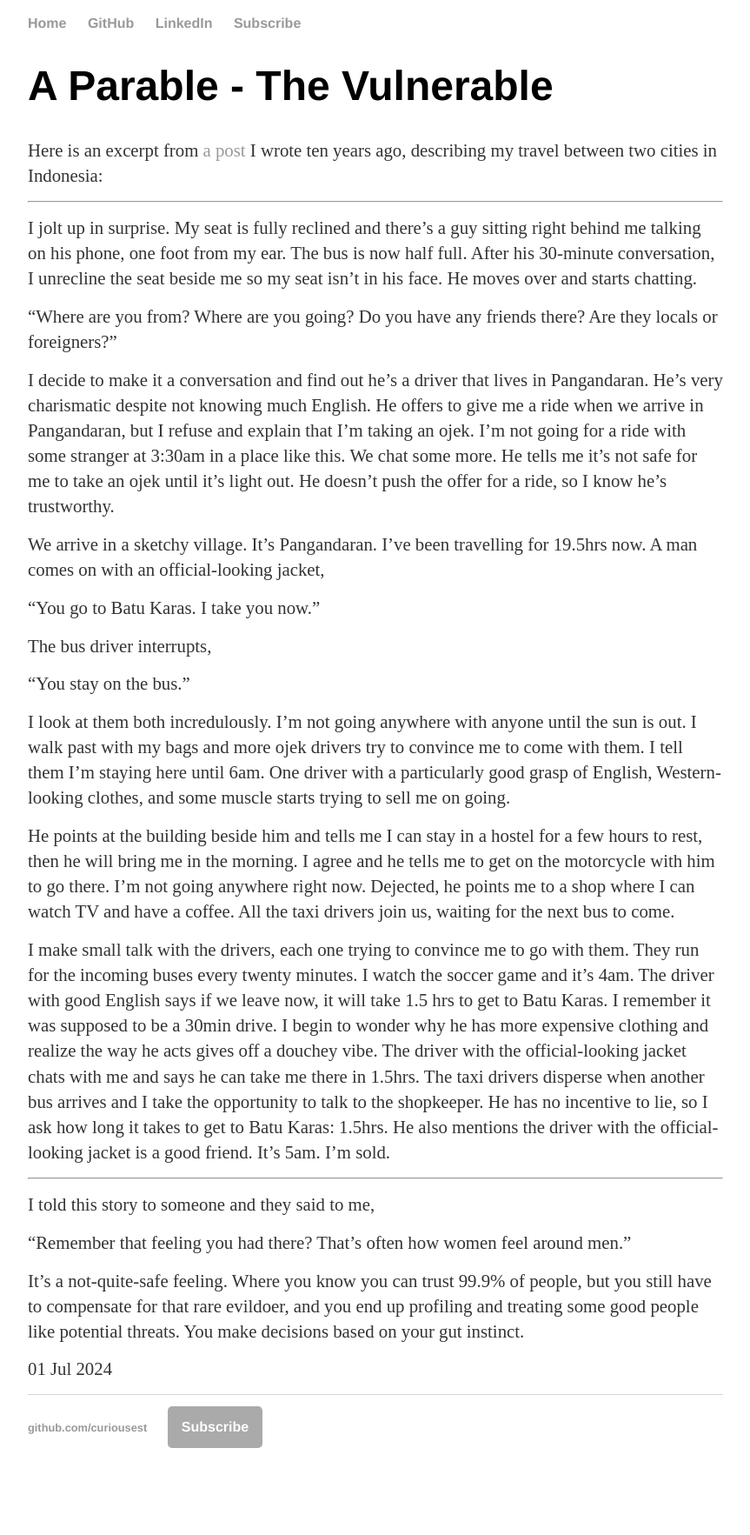
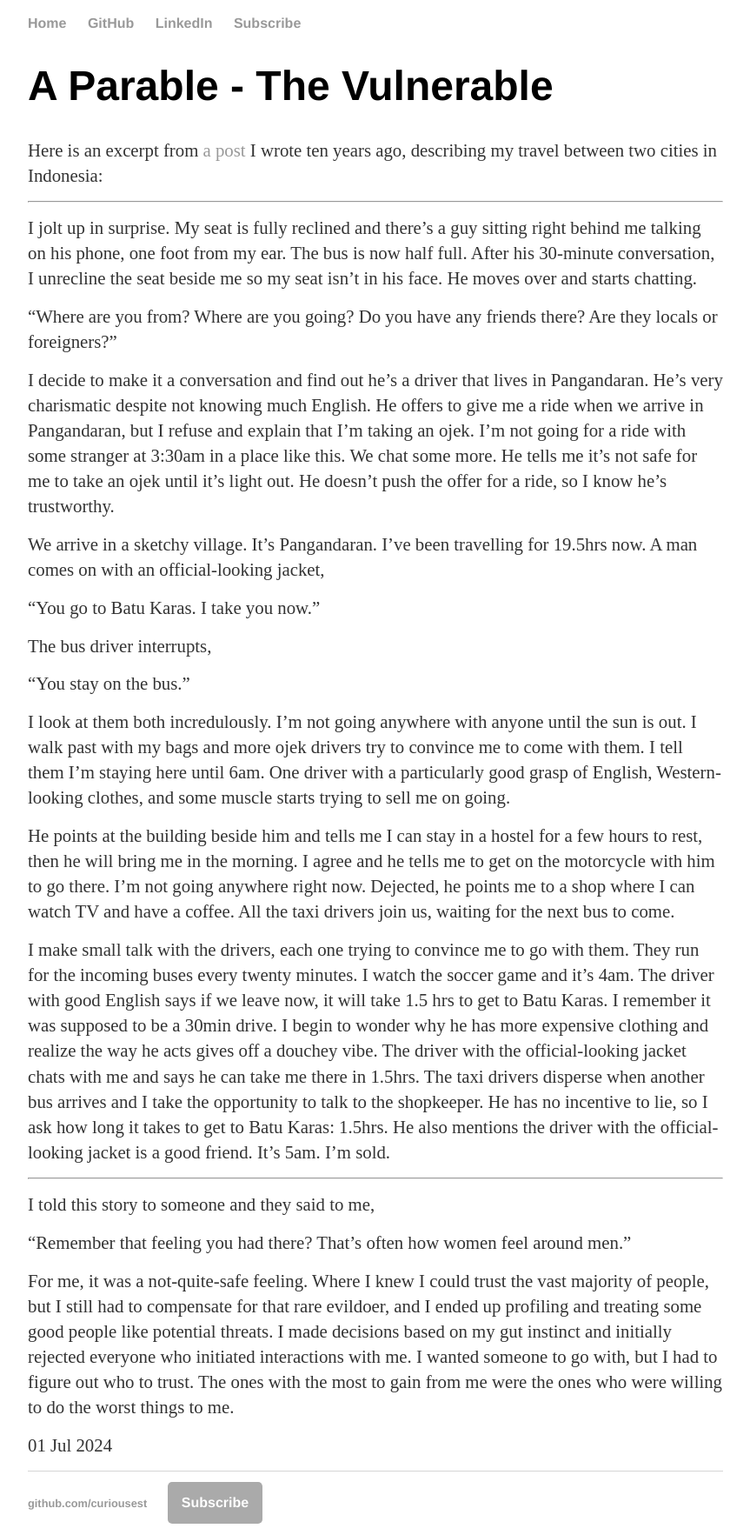
Before and after one commit to curiousest/curiousest.github.io, a Jekyll site: the page built from _posts/2024-07-01-parable-on-the-vulnerable.md, in a window 1280 px wide. Shown: the whole page at 87% size, without its empty margins (208-1071 px from the left). Built offline with Jekyll 4.4.1, drawn with Linux system fonts in a browser that asks for light colours; before the commit the page ends 1678 px from its top, so only the background shows below that.

Commit message:
Updates to parables and added to best posts.

```diff
--- a/_posts/2024-07-01-parable-on-the-vulnerable.md
+++ b/_posts/2024-07-01-parable-on-the-vulnerable.md
@@ -39,4 +40,4 @@ I told this story to someone and they said to me,
 
 "Remember that feeling you had there? That's often how women feel around men."
 
-It's a not-quite-safe feeling. Where you know you can trust 99.9% of people, but you still have to compensate for that rare evildoer, and you end up profiling and treating some good people like potential threats. You make decisions based on your gut instinct.
+For me, it was a not-quite-safe feeling. Where I knew I could trust the vast majority of people, but I still had to compensate for that rare evildoer, and I ended up profiling and treating some good people like potential threats. I made decisions based on my gut instinct and initially rejected everyone who initiated interactions with me. I wanted someone to go with, but I had to figure out who to trust. The ones with the most to gain from me were the ones who were willing to do the worst things to me.
```
Also changed, not shown: other parts of _posts/2024-07-01-parable-on-the-vulnerable.md (+1 -0 lines), _posts/2019-05-30-parable-patriarchy-chicken.md (+6 -5 lines).
